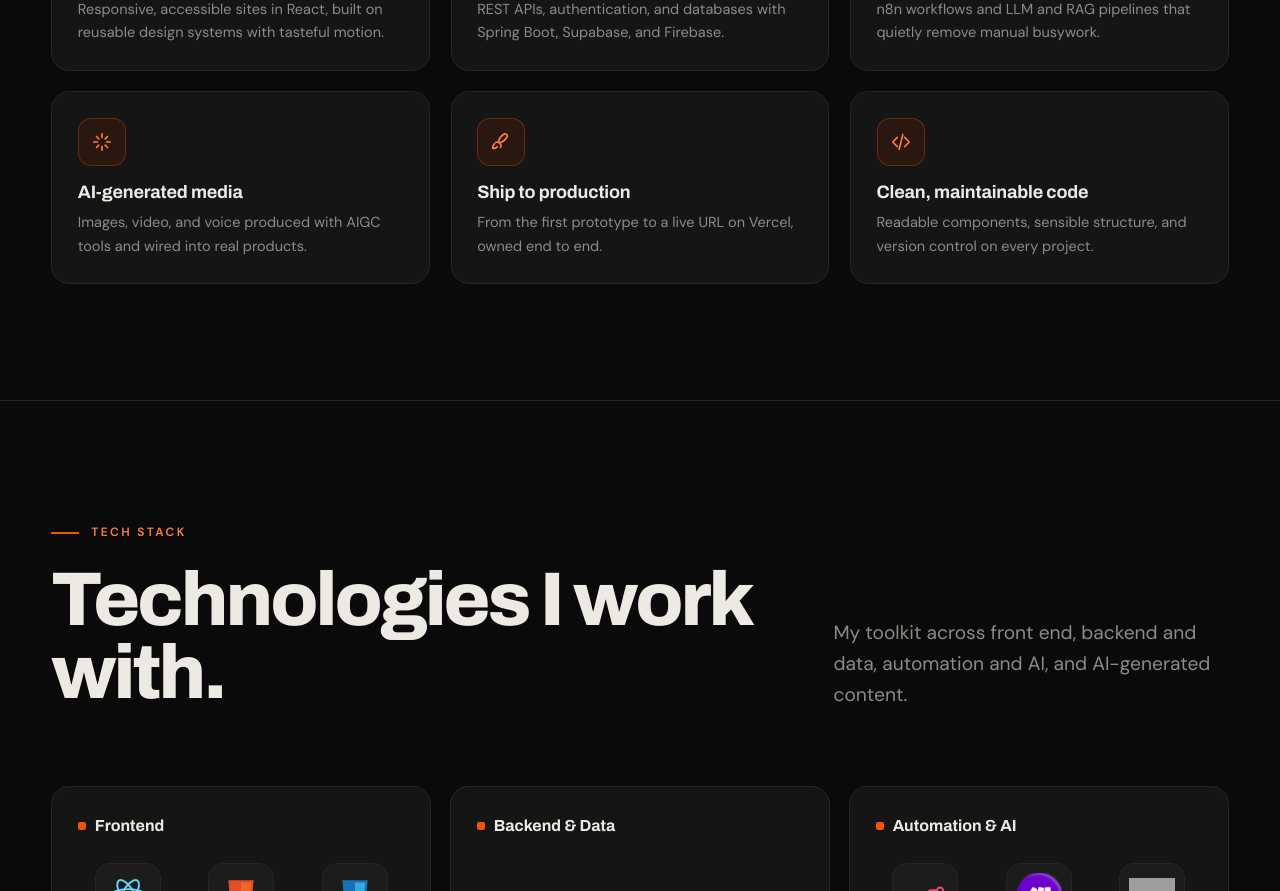
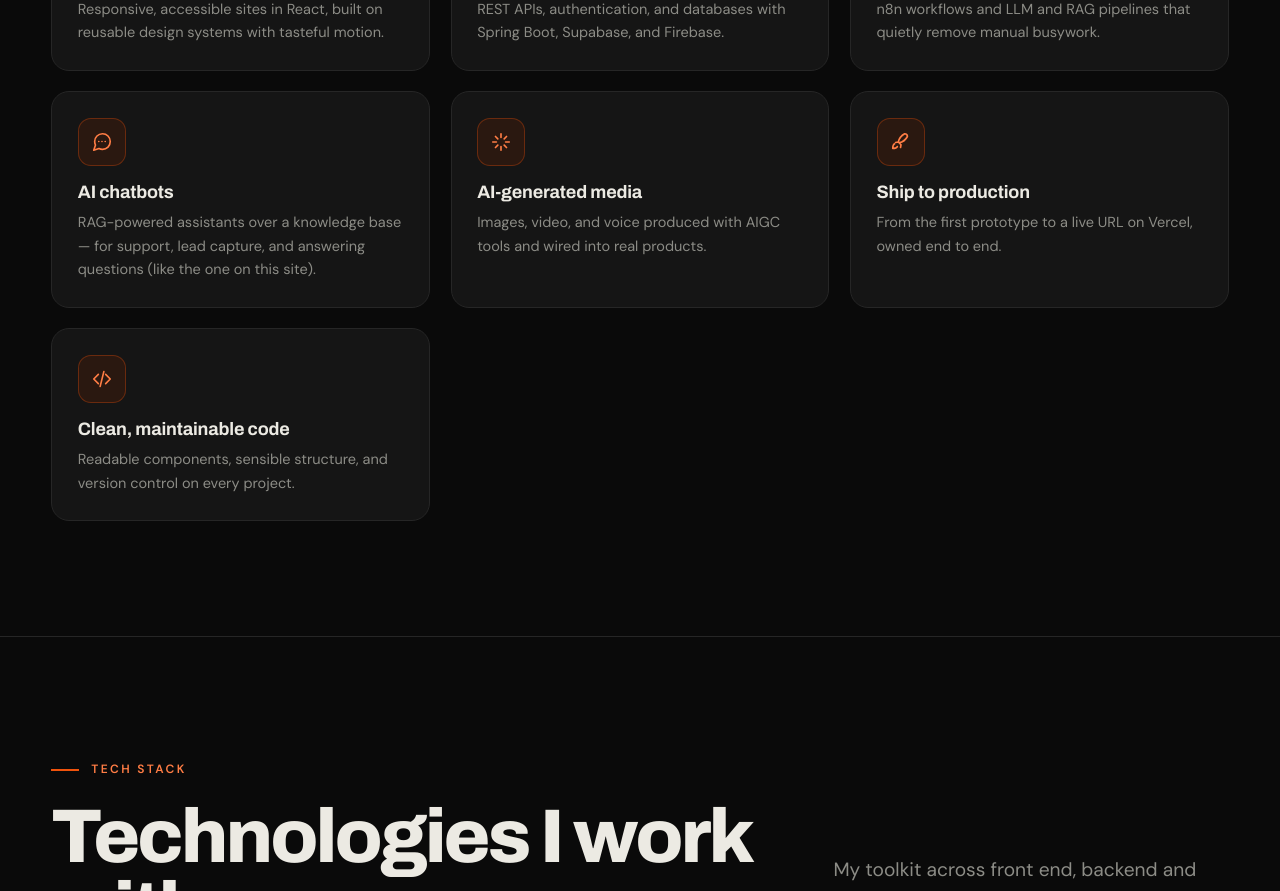
Before and after one commit to Jaimes-Onix/Jaimes-portfolio, a React (Vite) app: page / in a window 1280 px wide. Shown: the part 2980-3871 px from the top of the page. Built offline with nearby package versions, Linux system fonts and the light colour scheme; grey boxes are pictures that could not be loaded.

Commit message:
Update App.jsx

```diff
--- a/src/App.jsx
+++ b/src/App.jsx
@@ -579,6 +579,7 @@ function AboutIcon({ name }) {
   const p = { width: 22, height: 22, viewBox: '0 0 24 24', fill: 'none', stroke: 'currentColor', strokeWidth: 1.8, strokeLinecap: 'round', strokeLinejoin: 'round', 'aria-hidden': true }
   if (name === 'bolt') return <svg {...p}><path d="M13 2 4 14h7l-1 8 9-12h-7l1-8Z" /></svg>
   if (name === 'code') return <svg {...p}><path d="m8 7-5 5 5 5M16 7l5 5-5 5M14 4l-4 16" /></svg>
+  if (name === 'chat') return <svg {...p}><path d="M21 11.5a8.4 8.4 0 0 1-8.5 8.5 8.5 8.5 0 0 1-3.8-.9L3 21l1.9-5.7A8.4 8.4 0 0 1 4 11.5 8.5 8.5 0 0 1 12.5 3 8.4 8.4 0 0 1 21 11.5Z" /><path d="M8.5 11.5h.01M12 11.5h.01M15.5 11.5h.01" /></svg>
   if (name === 'rocket') return <svg {...p}><path d="M5 14c-2 1-2 5-2 5s4 0 5-2M12 15l-3-3a14 14 0 0 1 7-9c2 0 3 1 3 3a14 14 0 0 1-9 7M9 12l-3 .5M12 15l-.5 3" /></svg>
   if (name === 'server') return <svg {...p}><rect x="3" y="4" width="18" height="7" rx="1.6" /><rect x="3" y="13" width="18" height="7" rx="1.6" /><path d="M7 7.5h.01M7 16.5h.01" /></svg>
   if (name === 'spark') return <svg {...p}><path d="M12 3v4M12 17v4M3 12h4M17 12h4M6 6l2.5 2.5M15.5 15.5 18 18M18 6l-2.5 2.5M8.5 15.5 6 18" /></svg>
@@ -657,6 +658,7 @@ const SKILLS2 = [
   { icon: 'layout', title: 'Web development', desc: 'Responsive, accessible sites in React, built on reusable design systems with tasteful motion.' },
   { icon: 'server', title: 'Backend & APIs', desc: 'REST APIs, authentication, and databases with Spring Boot, Supabase, and Firebase.' },
   { icon: 'bolt', title: 'Automation', desc: 'n8n workflows and LLM and RAG pipelines that quietly remove manual busywork.' },
+  { icon: 'chat', title: 'AI chatbots', desc: 'RAG-powered assistants over a knowledge base — for support, lead capture, and answering questions (like the one on this site).' },
   { icon: 'spark', title: 'AI-generated media', desc: 'Images, video, and voice produced with AIGC tools and wired into real products.' },
   { icon: 'rocket', title: 'Ship to production', desc: 'From the first prototype to a live URL on Vercel, owned end to end.' },
   { icon: 'code', title: 'Clean, maintainable code', desc: 'Readable components, sensible structure, and version control on every project.' },
```
